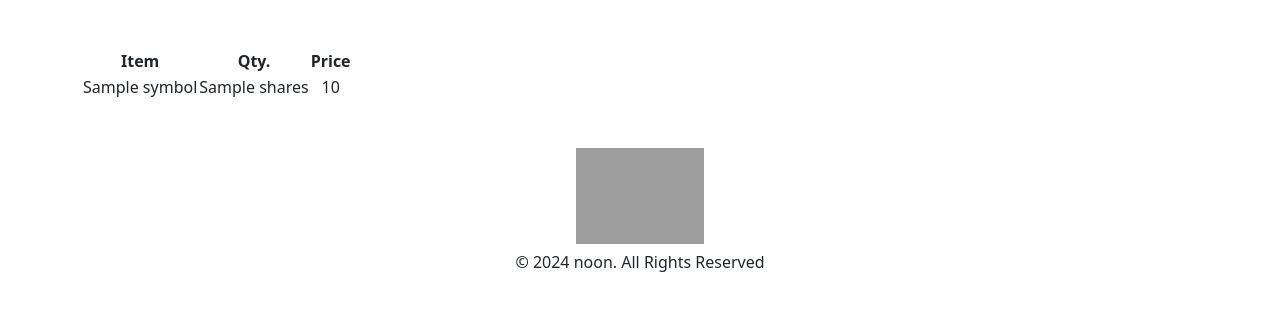
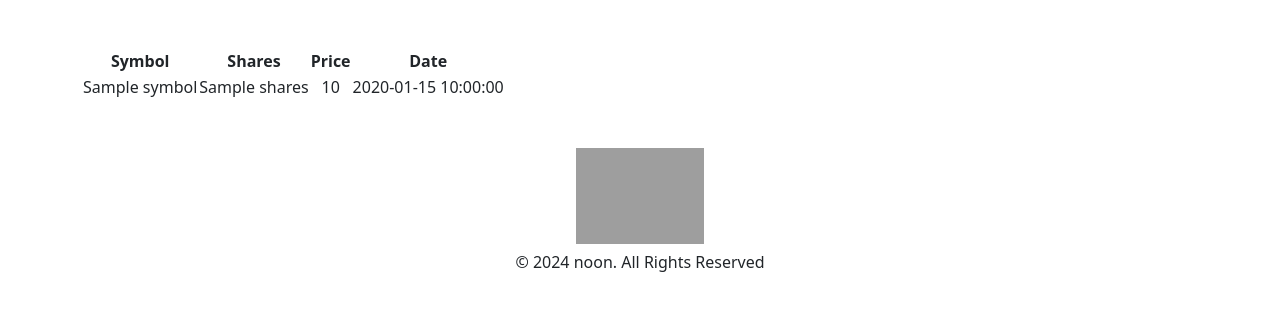
Before and after one commit to Abdalrahman01-CS/code-universe, a Flask app: template project/templates/cart.html in a window 1280 px wide. Shown: the part 76-387 px from the top of the page. Run offline with Flask 3, Linux system fonts and the light colour scheme; the template is opened without the code that fills it: most values are stand-ins (such as "Sample title", 1, 10 or a date in 2020); some libraries are stand-ins or nearby versions; grey boxes are pictures that could not be loaded.

Commit message:
Wed, Sep 25, 2024, 4:33 PM +03:00

```diff
--- a/project/app.py
+++ b/project/app.py
@@ -257,6 +257,7 @@ def sell():
 
         return redirect("/")
 
+
 @app.route("/cart")
 @login_required
 def cart():
--- a/project/templates/cart.html
+++ b/project/templates/cart.html
@@ -8,17 +8,19 @@
     <table>
         <thead>
             <tr>
-                <th>Item</th>
-                <th>Qty.</th>
+                <th>Symbol</th>
+                <th>Shares</th>
                 <th>Price</th>
+                <th>Date</th>
             </tr>
         </thead>
 
-        {% for row in database %}
+        {% for row in transactions %}
             <tr>
                 <td>{{ row["symbol"] }}</td>
                 <td>{{ row["shares"] }}</td>
                 <td>{{ row["price"] }}</td>
+                <td>{{ row["date"] }}</td>
             </tr>
         {% endfor %}
 
```
